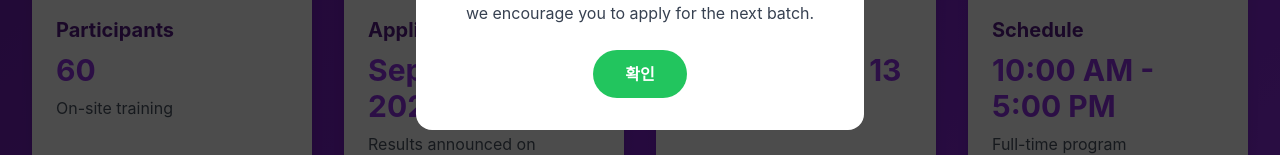
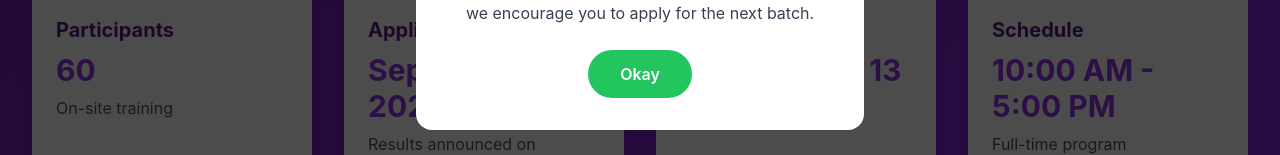
Before and after one commit to theabscode/kada-batch2, a React (Vite) app: page / in a window 1280 px wide. Shown: the part 456-611 px from the top of the page. Built offline with nearby package versions, Linux system fonts and the light colour scheme.

Commit message:
선발 완료 모달 팝업 추가

```diff
--- a/src/components/SelectionModal.tsx
+++ b/src/components/SelectionModal.tsx
@@ -59,7 +59,7 @@ const SelectionModal = () => {
           onClick={closeModal}
           className="bg-green-500 hover:bg-green-600 text-white font-semibold py-3 px-8 rounded-full transition-colors duration-200"
         >
-          확인
+          Okay
         </button>
       </div>
     </div>
```
